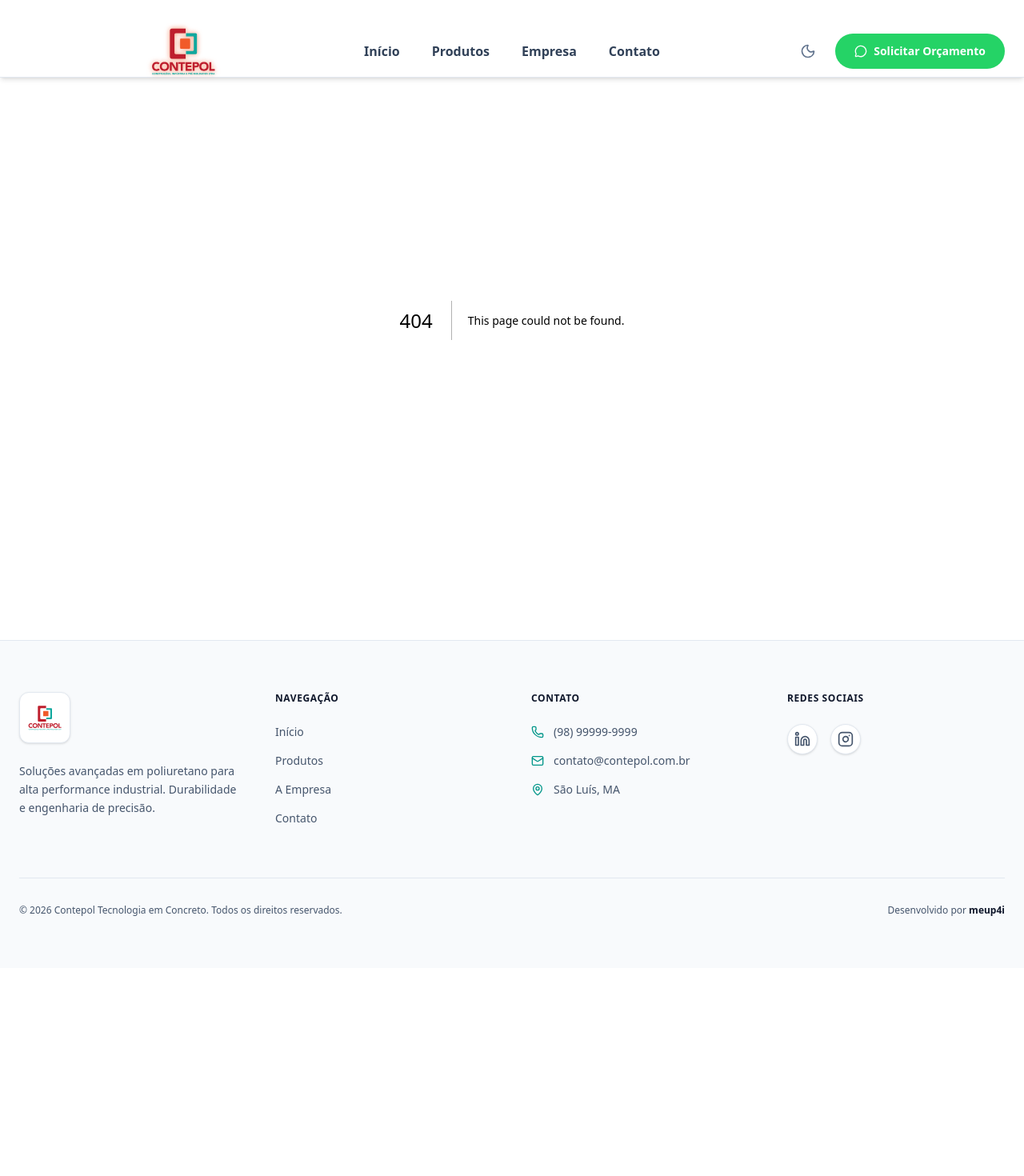
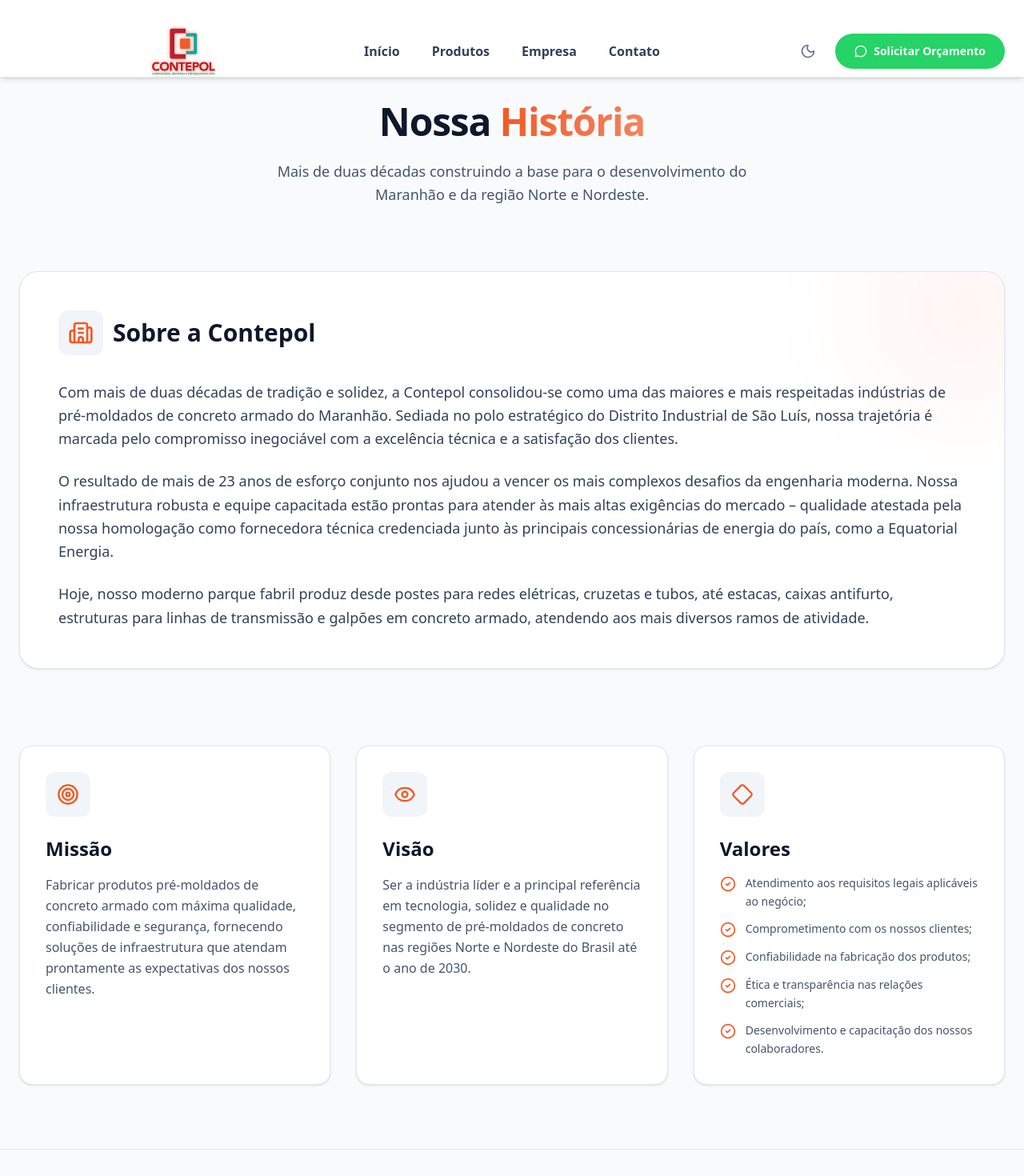
Before and after one commit to ManciaLeo/contepol-website, a Next.js app: page /empresa in a window 1280 px wide. Before the commit this address had no page. Shown: the top 1470 px of the page at 80% size. Before the commit the page ends 1210 px from the top, so only its background shows below. Built offline with nearby package versions, Linux system fonts and the light colour scheme.

Commit message:
att pagina

```diff
--- /dev/null
+++ b/app/empresa/page.tsx
@@ -0,0 +1,101 @@
+import React from 'react';
+import { Target, Eye, Diamond, CheckCircle2, Building2 } from 'lucide-react';
+
+export default function EmpresaPage() {
+  const valores = [
+    "Atendimento aos requisitos legais aplicáveis ao negócio;",
+    "Comprometimento com os nossos clientes;",
+    "Confiabilidade na fabricação dos produtos;",
+    "Ética e transparência nas relações comerciais;",
+    "Desenvolvimento e capacitação dos nossos colaboradores."
+  ];
+
+  return (
+    <main className="min-h-screen bg-slate-50 dark:bg-[#020617] pt-32 pb-20 transition-colors duration-300">
+
+      {/* HEADER DA PÁGINA */}
+      <div className="container mx-auto px-6 max-w-7xl text-center mb-20">
+        <h1 className="text-4xl md:text-5xl font-extrabold text-slate-900 dark:text-white mb-6 tracking-tight">
+          Nossa <span className="text-transparent bg-clip-text bg-gradient-to-r from-[#F15A24] to-[#f5835e]">História</span>
+        </h1>
+        <p className="text-slate-600 dark:text-slate-400 max-w-2xl mx-auto text-lg leading-relaxed">
+          Mais de duas décadas construindo a base para o desenvolvimento do Maranhão e da região Norte e Nordeste.
+        </p>
+      </div>
+
+      {/* SEÇÃO SOBRE A EMPRESA */}
+      <div className="container mx-auto px-6 max-w-7xl mb-24">
+        <div className="bg-white dark:bg-slate-900 rounded-3xl p-8 md:p-12 shadow-sm border border-slate-200 dark:border-slate-800 flex flex-col md:flex-row gap-12 items-center relative overflow-hidden">
+
+          {/* Efeito de luz de fundo */}
+          <div className="absolute top-0 right-0 w-64 h-64 bg-[#F15A24]/5 rounded-full blur-3xl -mr-20 -mt-20"></div>
+
+          <div className="flex-1 space-y-6 relative z-10 text-slate-700 dark:text-slate-300 leading-relaxed text-lg">
+            <div className="flex items-center gap-3 mb-8">
+              <div className="p-3 bg-slate-100 dark:bg-slate-800 rounded-xl">
+                <Building2 className="w-8 h-8 text-[#F15A24]" />
+              </div>
+              <h2 className="text-3xl font-bold text-slate-900 dark:text-white">Sobre a Contepol</h2>
+            </div>
+
+            <p>
+              Com mais de duas décadas de tradição e solidez, a Contepol consolidou-se como uma das maiores e mais respeitadas indústrias de pré-moldados de concreto armado do Maranhão. Sediada no polo estratégico do Distrito Industrial de São Luís, nossa trajetória é marcada pelo compromisso inegociável com a excelência técnica e a satisfação dos clientes.
+            </p>
+            <p>
+              O resultado de mais de 23 anos de esforço conjunto nos ajudou a vencer os mais complexos desafios da engenharia moderna. Nossa infraestrutura robusta e equipe capacitada estão prontas para atender às mais altas exigências do mercado – qualidade atestada pela nossa homologação como fornecedora técnica credenciada junto às principais concessionárias de energia do país, como a Equatorial Energia.
+            </p>
+            <p>
+              Hoje, nosso moderno parque fabril produz desde postes para redes elétricas, cruzetas e tubos, até estacas, caixas antifurto, estruturas para linhas de transmissão e galpões em concreto armado, atendendo aos mais diversos ramos de atividade.
+            </p>
+          </div>
+        </div>
+      </div>
+
+      {/* MISSÃO, VISÃO E VALORES */}
+      <div className="container mx-auto px-6 max-w-7xl">
+        <div className="grid grid-cols-1 md:grid-cols-3 gap-8">
+
+          {/* MISSÃO */}
+          <div className="bg-white dark:bg-slate-900 p-8 rounded-2xl border border-slate-200 dark:border-slate-800 hover:-translate-y-2 transition-transform duration-300 shadow-sm">
+            <div className="w-14 h-14 bg-slate-100 dark:bg-slate-800 rounded-xl flex items-center justify-center mb-6">
+              <Target className="w-7 h-7 text-[#F15A24]" />
+            </div>
+            <h3 className="text-2xl font-bold text-slate-900 dark:text-white mb-4">Missão</h3>
+            <p className="text-slate-600 dark:text-slate-400 leading-relaxed">
+              Fabricar produtos pré-moldados de concreto armado com máxima qualidade, confiabilidade e segurança, fornecendo soluções de infraestrutura que atendam prontamente as expectativas dos nossos clientes.
+            </p>
+          </div>
+
+          {/* VISÃO */}
+          <div className="bg-white dark:bg-slate-900 p-8 rounded-2xl border border-slate-200 dark:border-slate-800 hover:-translate-y-2 transition-transform duration-300 shadow-sm">
+            <div className="w-14 h-14 bg-slate-100 dark:bg-slate-800 rounded-xl flex items-center justify-center mb-6">
+              <Eye className="w-7 h-7 text-[#F15A24]" />
+            </div>
+            <h3 className="text-2xl font-bold text-slate-900 dark:text-white mb-4">Visão</h3>
+            <p className="text-slate-600 dark:text-slate-400 leading-relaxed">
+              Ser a indústria líder e a principal referência em tecnologia, solidez e qualidade no segmento de pré-moldados de concreto nas regiões Norte e Nordeste do Brasil até o ano de 2030.
+            </p>
+          </div>
+
+          {/* VALORES */}
+          <div className="bg-white dark:bg-slate-900 p-8 rounded-2xl border border-slate-200 dark:border-slate-800 hover:-translate-y-2 transition-transform duration-300 shadow-sm md:col-span-3 lg:col-span-1">
+            <div className="w-14 h-14 bg-slate-100 dark:bg-slate-800 rounded-xl flex items-center justify-center mb-6">
+              <Diamond className="w-7 h-7 text-[#F15A24]" />
+            </div>
+            <h3 className="text-2xl font-bold text-slate-900 dark:text-white mb-4">Valores</h3>
+            <ul className="space-y-3">
+              {valores.map((valor, index) => (
+                <li key={index} className="flex items-start gap-3 text-slate-600 dark:text-slate-400">
+                  <CheckCircle2 className="w-5 h-5 text-[#F15A24] shrink-0 mt-0.5" />
+                  <span className="leading-relaxed text-sm">{valor}</span>
+                </li>
+              ))}
+            </ul>
+          </div>
+
+        </div>
+      </div>
+
+    </main>
+  );
+}
--- a/components/layout/Header.tsx
+++ b/components/layout/Header.tsx
@@ -30,7 +30,7 @@
   const navLinks = [
     { name: "Início", href: "/" },
     { name: "Produtos", href: "/produtos" },
-    { name: "Empresa", href: "/#empresa" },
+    { name: "Empresa", href: "/empresa" },
     { name: "Contato", href: "/contato" },
   ];
 
```
